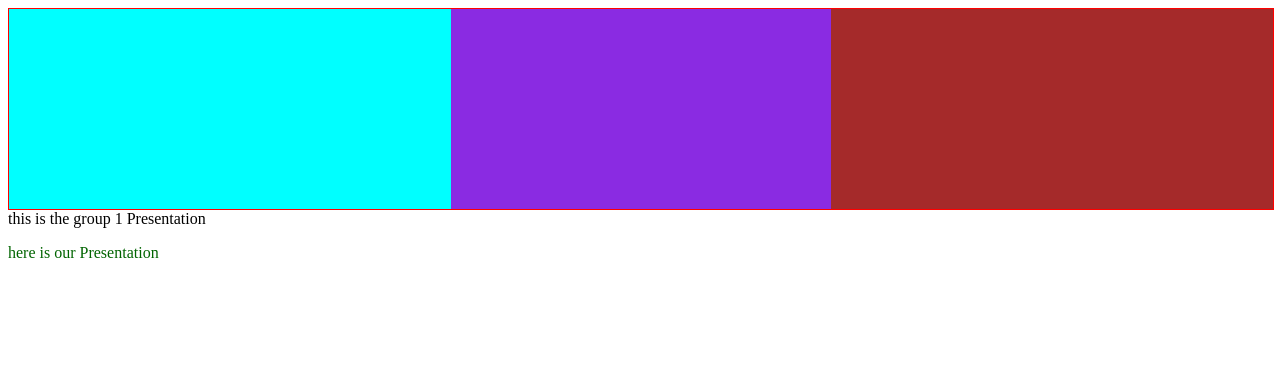
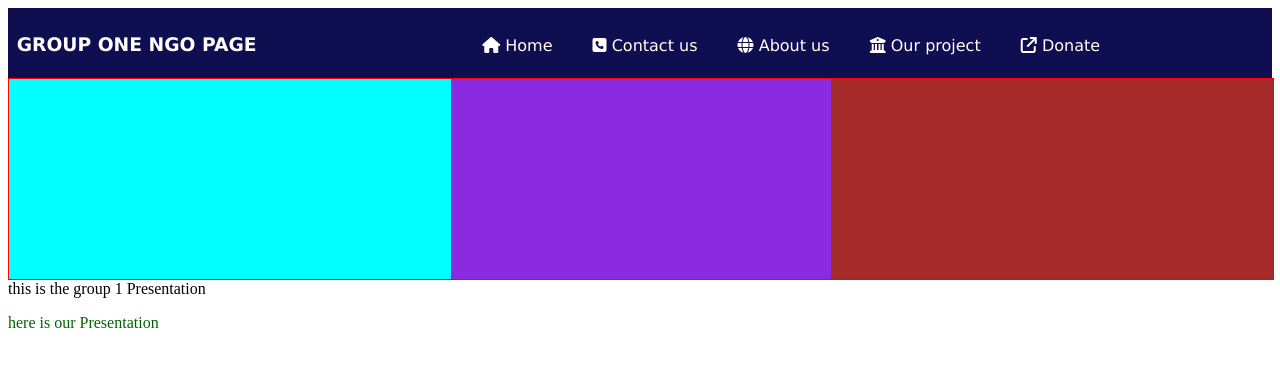
Before and after one commit to Tiamiyukk/Group-1-presentation, a plain HTML site: page group.html in a window 1280 px wide. Drawn offline with Linux system fonts and the light colour scheme.

Commit message:
nav push

```diff
--- a/group.html
+++ b/group.html
@@ -4,8 +4,73 @@
     <meta charset="UTF-8">
     <meta name="viewport" content="width=device-width, initial-scale=1.0">
     <title>Group Presentation</title>
+    <link rel="stylesheet" href="https://cdnjs.cloudflare.com/ajax/libs/font-awesome/6.5.2/css/all.min.css" integrity="sha512-SnH5WK+bZxgPHs44uWIX+LLJAJ9/2PkPKZ5QiAj6Ta86w+fsb2TkcmfRyVX3pBnMFcV7oQPJkl9QevSCWr3W6A==" crossorigin="anonymous" referrerpolicy="no-referrer" />
+    <style>
+        ul li{
+            text-decoration: none;
+            display: inline-block;
+        }
+        .mother{
+            font-family: Verdana, Geneva, Tahoma, sans-serif;
+            display: flex;
+            height: 70px;
+            width: 100%;
+            background-color: rgb(14, 14, 80);
+        }
+        .child-one{
+            color: white;
+            width: 20%;
+            text-align: center;
+            padding: 7px;
+        }
+        .child-two{
+            color: white;
+            width: 80%;
+            text-align: center;
+            margin-left: 20px;
+            padding: 7px;
+        }
+        li{
+            margin-right: 20px;
+            margin-left: 5px;
+            padding: 5px;
+            border-radius: 5px;
+        }
+        ul li:hover{
+            cursor: pointer;
+            background-color: white;
+            color: rgb(14, 14, 80)
+        }
+    </style>
 </head>
 <body>
+
+<!-- nav bar by Samson starts here -->
+<div class="mother">
+
+    <div class="child-one">
+        <h3>GROUP ONE NGO PAGE</h3>
+    </div>
+
+    <div class="child-two">
+        <ul>
+            <li><i class="fa fa-home" aria-hidden="true"></i>
+                <a href="#"></a>Home</li>
+            <li><i class="fa fa-phone-square" aria-hidden="true"></i>
+                <a href="#"></a>Contact us</li>
+            <li><i class="fa fa-globe" aria-hidden="true"></i>
+                <a href="#"></a>About us</li>
+            <li><i class="fa fa-university" aria-hidden="true"></i>
+                <a href="#"></a>Our project</li>
+            <li><i class="fa fa-external-link" aria-hidden="true"></i>
+                <a href="#"></a>Donate</li>
+        </ul>
+    </div>
+</div>
+<!-- nav bar by Samson ends here -->
+
+
+
     <div style="border: 1px solid red; height: 200px;width:100% ;">
         <div style="height: 200px; width: 35%; float: left;background-color: aqua;"></div>
         <div style="height: 200px; width: 30%; float: left; background-color: blueviolet;"> </div>
```
